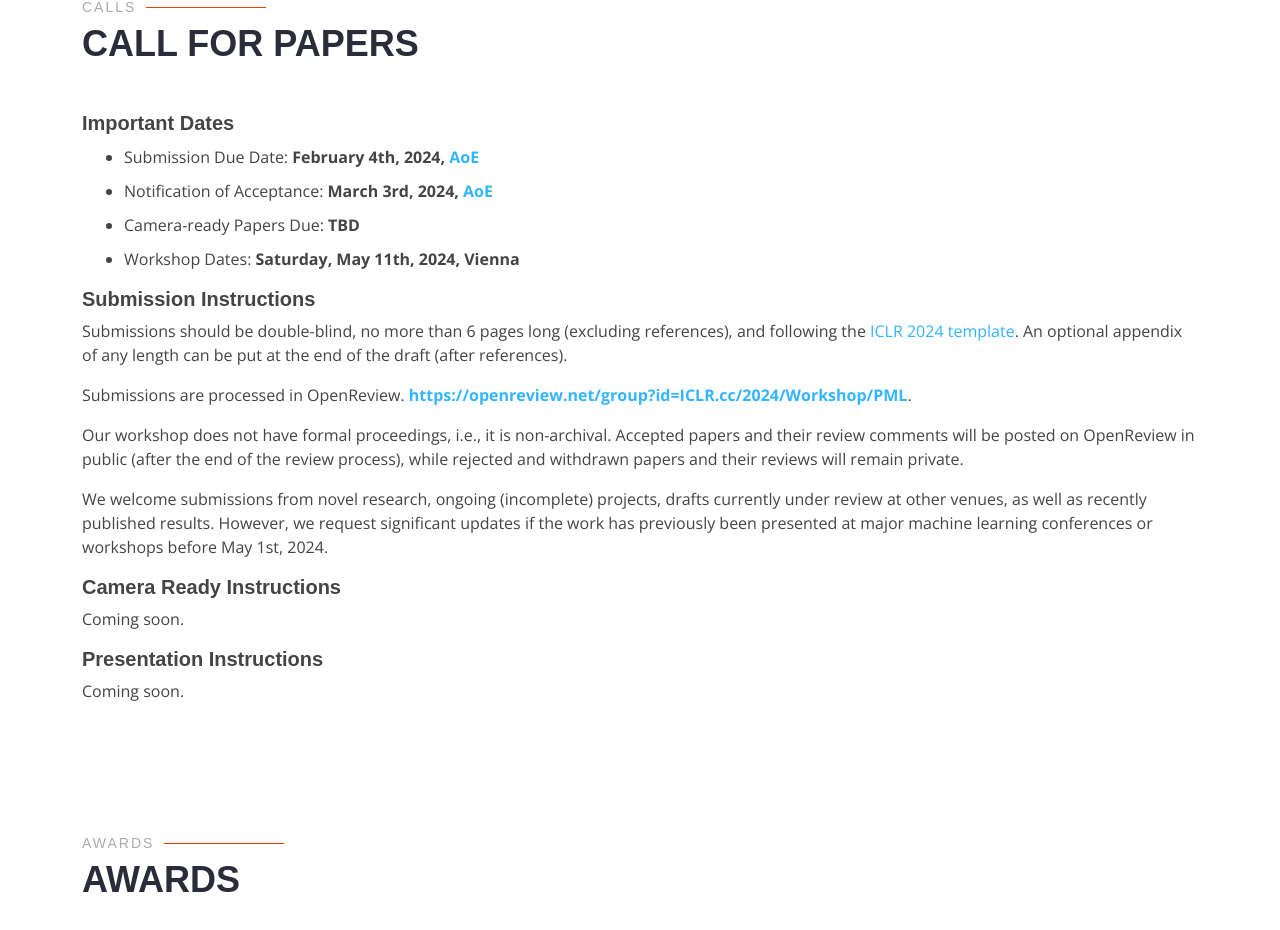
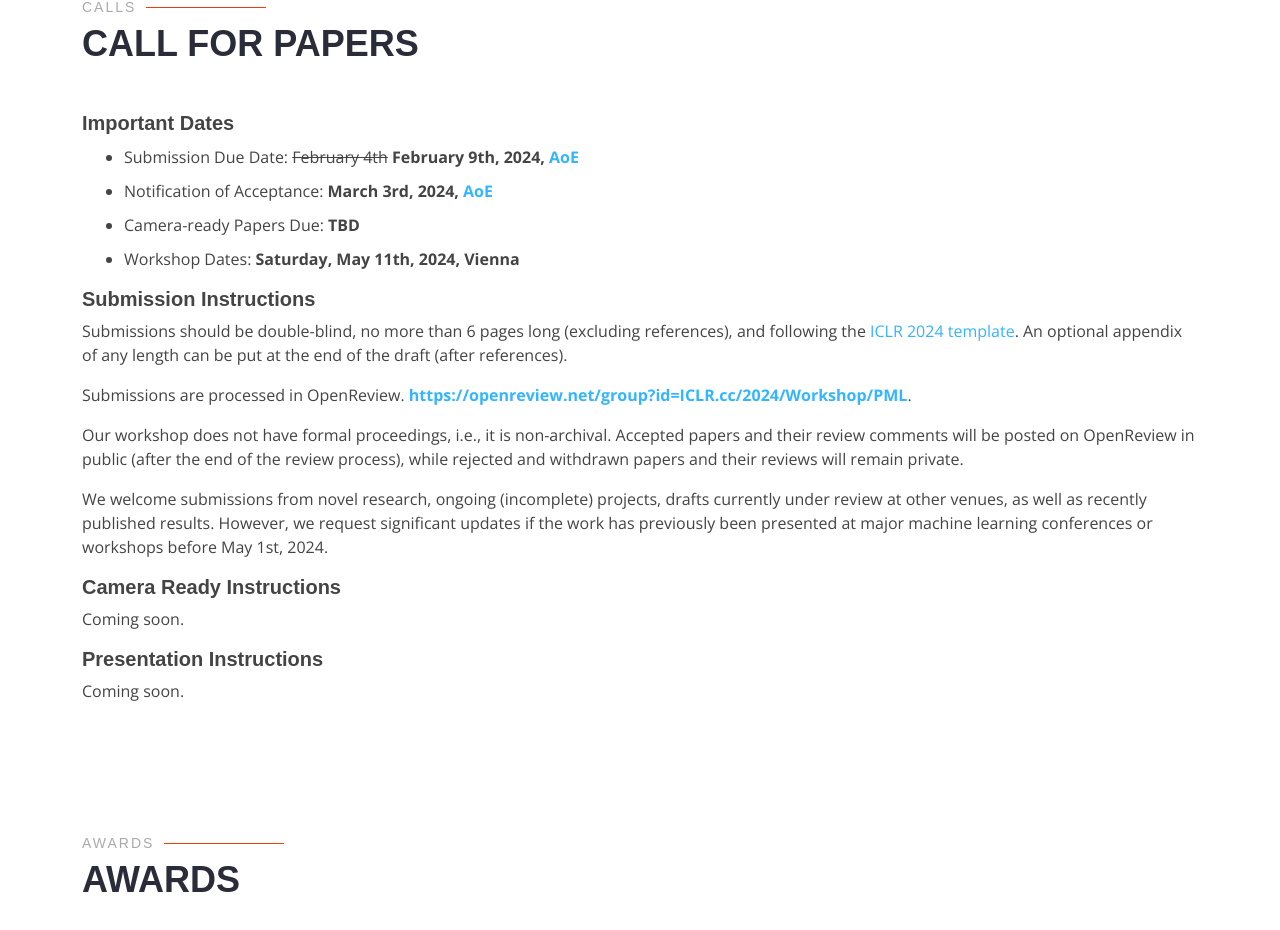
Before and after one commit to pml-workshop/iclr24, a plain HTML site: page index.html in a window 1280 px wide. Shown: the part 1329-2259 px from the top of the page. Drawn offline with nearby package versions, Linux system fonts and the light colour scheme.

Commit message:
Extend submission DDL.

```diff
--- a/index.html
+++ b/index.html
@@ -181,7 +181,7 @@
 
         <h5><b>Important Dates</b></h5>
         <ul>
-            <li>Submission Due Date: <b>February 4th, 2024, <a href="https://time.is/Anywhere_on_Earth">AoE</a></b></li>
+            <li>Submission Due Date: <s>February 4th</s> <b>February 9th, 2024, <a href="https://time.is/Anywhere_on_Earth">AoE</a></b></li>
             <li>Notification of Acceptance: <b>March 3rd, 2024, <a href="https://time.is/Anywhere_on_Earth">AoE</a></b></span> </li>
             <li>Camera-ready Papers Due:  <b>TBD</b></span></span></li>
             <li>Workshop Dates: <b>Saturday, May 11th, 2024, Vienna</b></li>
```
